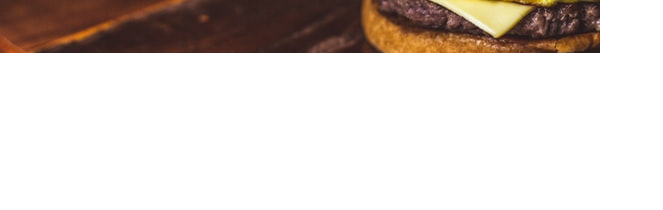
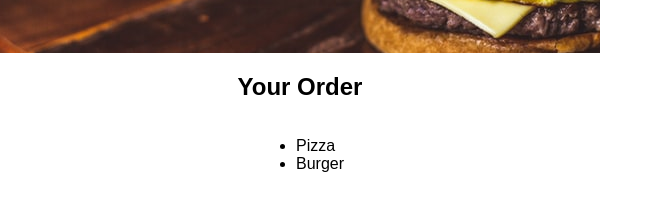
Before and after one commit to amirul1709/restuarant-ordering-app, a website built with Vite: page index.html in a window 1280 px wide. Shown: the part 114-324 px from the top of the page, without its empty margins (0-663 px from the left). Built offline with nearby package versions, Linux system fonts and the light colour scheme; a web font is replaced by a local one.

Commit message:
your order div template

```diff
--- a/index.css
+++ b/index.css
@@ -60,3 +60,10 @@ body {
 .menu-item-price {
     font-size: 20px;
 }
+
+#your-order {
+    height: 319px;
+    display: flex;
+    flex-direction: column;
+    align-items: center;
+}
--- a/index.html
+++ b/index.html
@@ -16,6 +16,15 @@
         </div>
         <div id="menu-items">
         </div>
+        <div id="your-order">
+            <h2>Your Order</h2>
+            <div id="your-order-summary">
+                <ul id="your-order-list">
+                    <li>Pizza</li>
+                    <li>Burger</li>
+                </ul>
+            </div>
+        </div>
 	<script src="index.js" type="module"></script>
     </body>
 </html>
```
